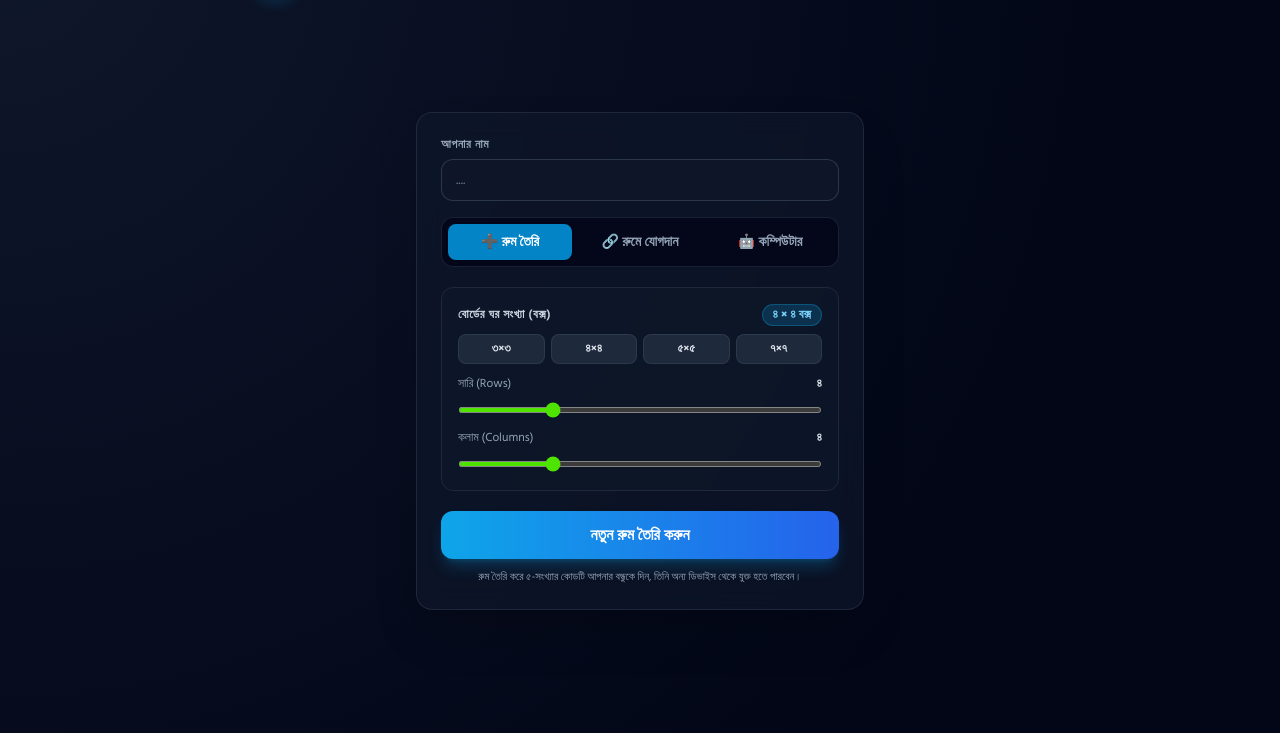
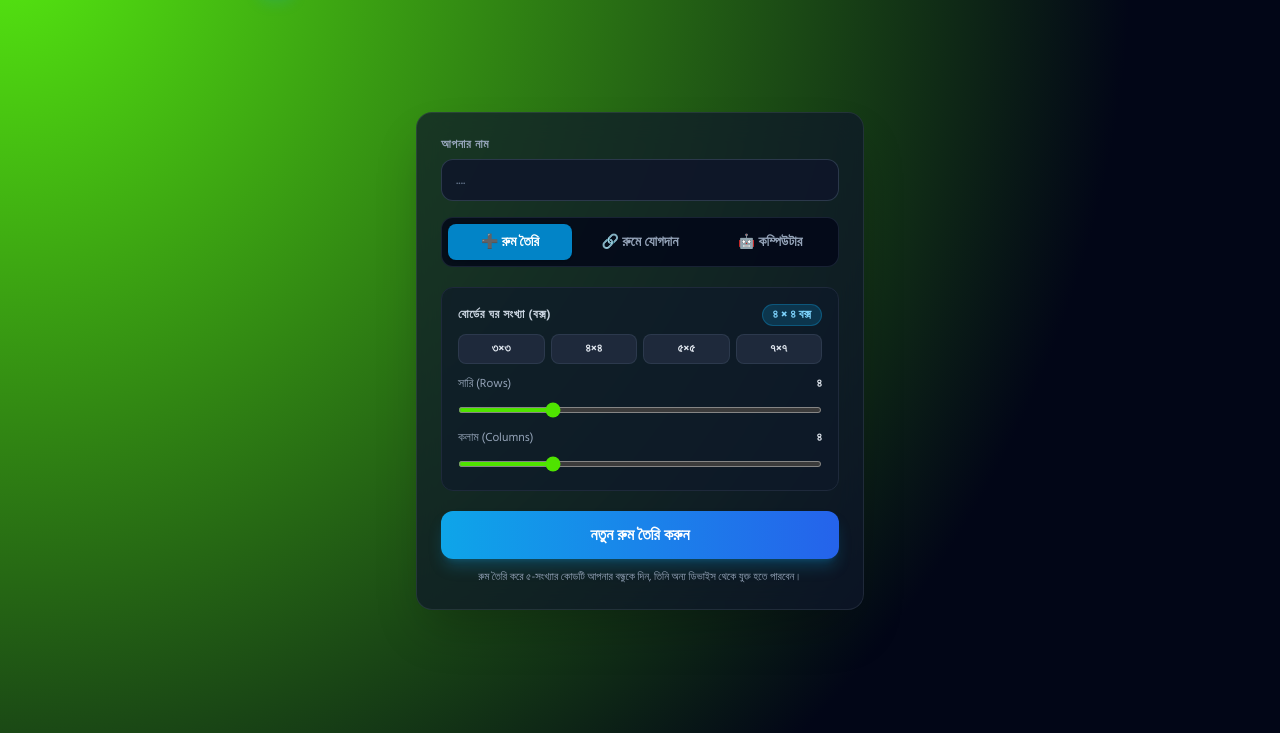
Before and after one commit to hafizur252627-del/Dot-Game, a plain HTML site: page index.html in a window 1280 px wide. Shown: the part 67-800 px from the top of the page. Drawn offline with nearby package versions, Linux system fonts and the light colour scheme.

Commit message:
Update index.html

```diff
--- a/index.html
+++ b/index.html
@@ -11,7 +11,7 @@
   <style>
     body {
       font-family: 'Hind Siliguri', 'Plus Jakarta Sans', sans-serif;
-      background: radial-gradient(circle at top left, #0f172a, #020617 75%);
+      background: radial-gradient(circle at top left, #56eb10, #020617 75%);
       color: #4fe300;
       min-height: 100vh;
       user-select: none;
```
